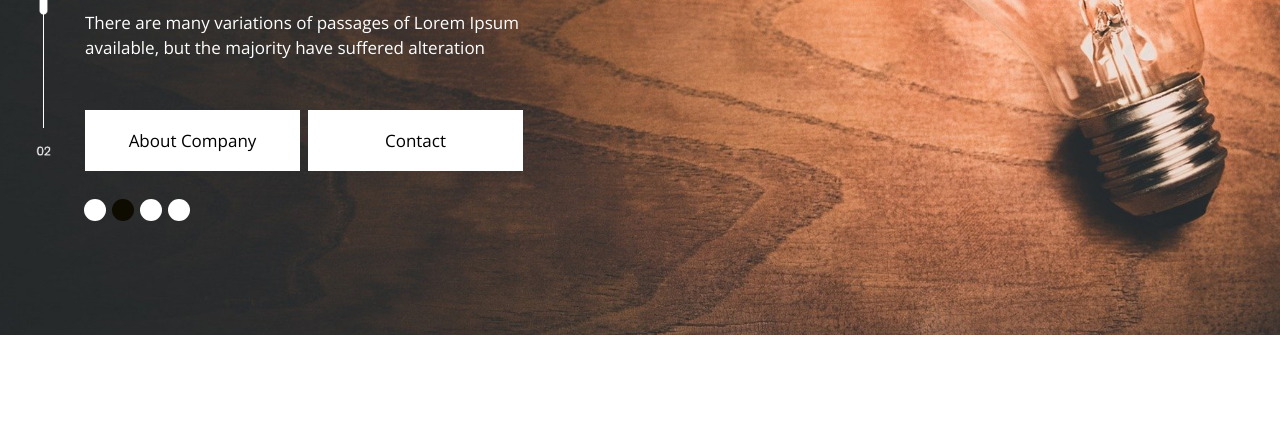
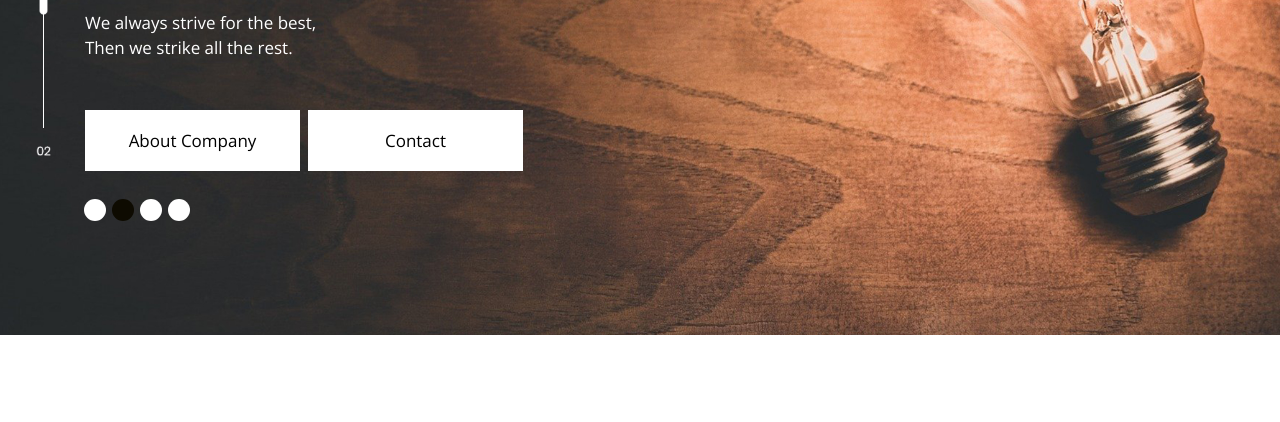
Before and after one commit to Benmbiyu/fixhub2024, a plain HTML site: page fixhub-2024/index.html in a window 1280 px wide. Shown: the part 365-787 px from the top of the page. Drawn offline with nearby package versions, Linux system fonts and the light colour scheme.

Commit message:
Copywrite landing page

```diff
--- a/fixhub-2024/index.html
+++ b/fixhub-2024/index.html
@@ -101,7 +101,7 @@
                               <div class="carousel-caption relative">
                                  <div class="bluid">
                                     <h1>FIXHUB <br>TECH SOLUTIONS </h1>
-                                    <p>All your tech needs, wants and problems, <br>solved professionally, timely and to detail.
+                                    <p>All your tech needs, wants and problems, <br>solved to the core professionally, timely and with keen attention to detail.
                                     </p>
                                     <a class="read_more" href="about.html">About Company </a><a class="read_more" href="contact.html">Contact </a>
                                  </div>
@@ -113,7 +113,7 @@
                               <div class="carousel-caption relative">
                                  <div class="bluid">
                                     <h1>Creative  <br>Works </h1>
-                                    <p>There are many variations of passages of Lorem Ipsum <br>available, but the majority have suffered alteration
+                                    <p> We always strive for the best, <br>Then we strike all the rest.
                                     </p>
                                     <a class="read_more" href="about.html">About Company </a><a class="read_more" href="contact.html">Contact </a>
                                  </div>
@@ -125,7 +125,7 @@
                               <div class="carousel-caption relative">
                                  <div class="bluid">
                                     <h1>Brilliant  <br>Ideas </h1>
-                                    <p>There are many variations of passages of Lorem Ipsum <br>available, but the majority have suffered alteration
+                                    <p>Whether it seems possible or impossible, <br>We provide solutions to even the most complex of hurdles.
                                     </p>
                                     <a class="read_more" href="about.html">About Company </a><a class="read_more" href="contact.html">Contact </a>
                                  </div>
@@ -137,7 +137,7 @@
                               <div class="carousel-caption relative">
                                  <div class="bluid">
                                     <h1>Tangible <br>Results </h1>
-                                    <p>There are many variations of passages of Lorem Ipsum <br>available, but the majority have suffered alteration
+                                    <p>Work that can't be seen hasn't been done, <br>Our works walk the talk.
                                     </p>
                                     <a class="read_more" href="about.html">About Company </a><a class="read_more" href="contact.html">Contact </a>
                                  </div>
```
